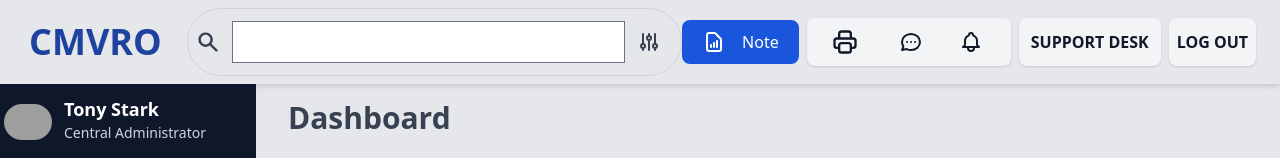
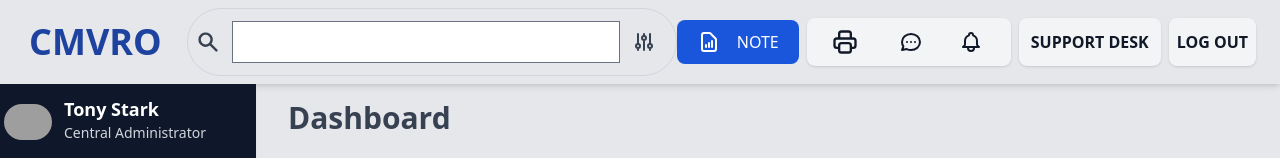
Before and after one commit to ccavalleri/cmvro, a Next.js app: page / in a window 1280 px wide. Shown: the top 158 px of the page. Built offline with nearby package versions, Linux system fonts and the light colour scheme; grey boxes are pictures that could not be loaded; what tw-elements would draw is missing.

Commit message:
note uppercase

```diff
--- a/components/Header.js
+++ b/components/Header.js
@@ -63,7 +63,7 @@
                 <button
                   onClick={() => setShowNote(true)}
                   type="button"
-                  class="text-white bg-blue-700 hover:bg-blue-800 focus:ring-4 focus:outline-none focus:ring-blue-300 font-medium rounded-lg text-md px-5 py-2.5 text-center inline-flex dark:bg-blue-600 dark:hover:bg-blue-700 dark:focus:ring-blue-800"
+                  class="text-white bg-blue-700 hover:bg-blue-800 focus:ring-4 uppercase git afocus:outline-none focus:ring-blue-300 font-medium rounded-lg text-md px-5 py-2.5 text-center inline-flex dark:bg-blue-600 dark:hover:bg-blue-700 dark:focus:ring-blue-800"
                 >
                   <DocumentReportIcon className="h-6 bl-2 mr-4 bg-blue cursor-pointer" />{' '}
                   Note
```
